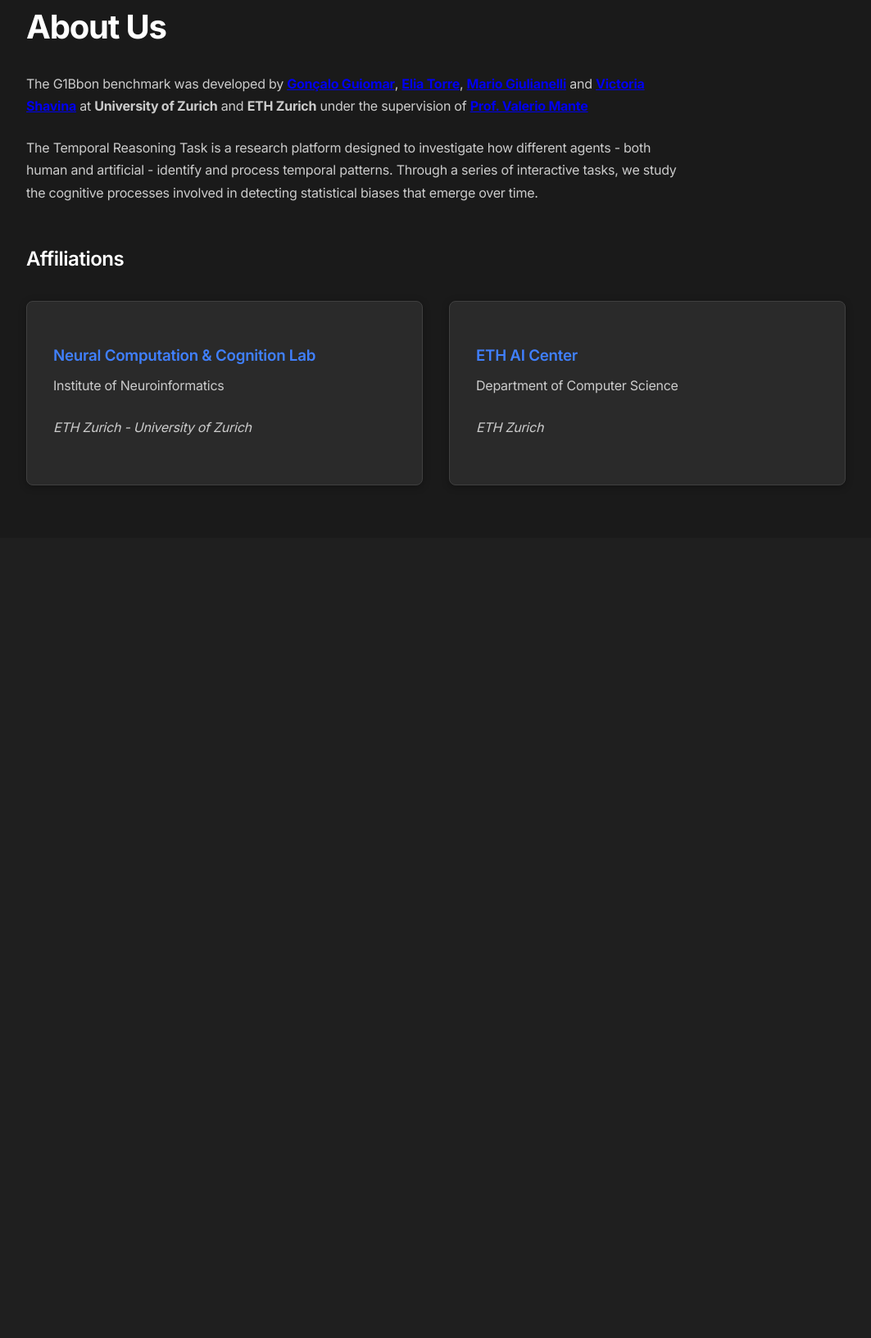
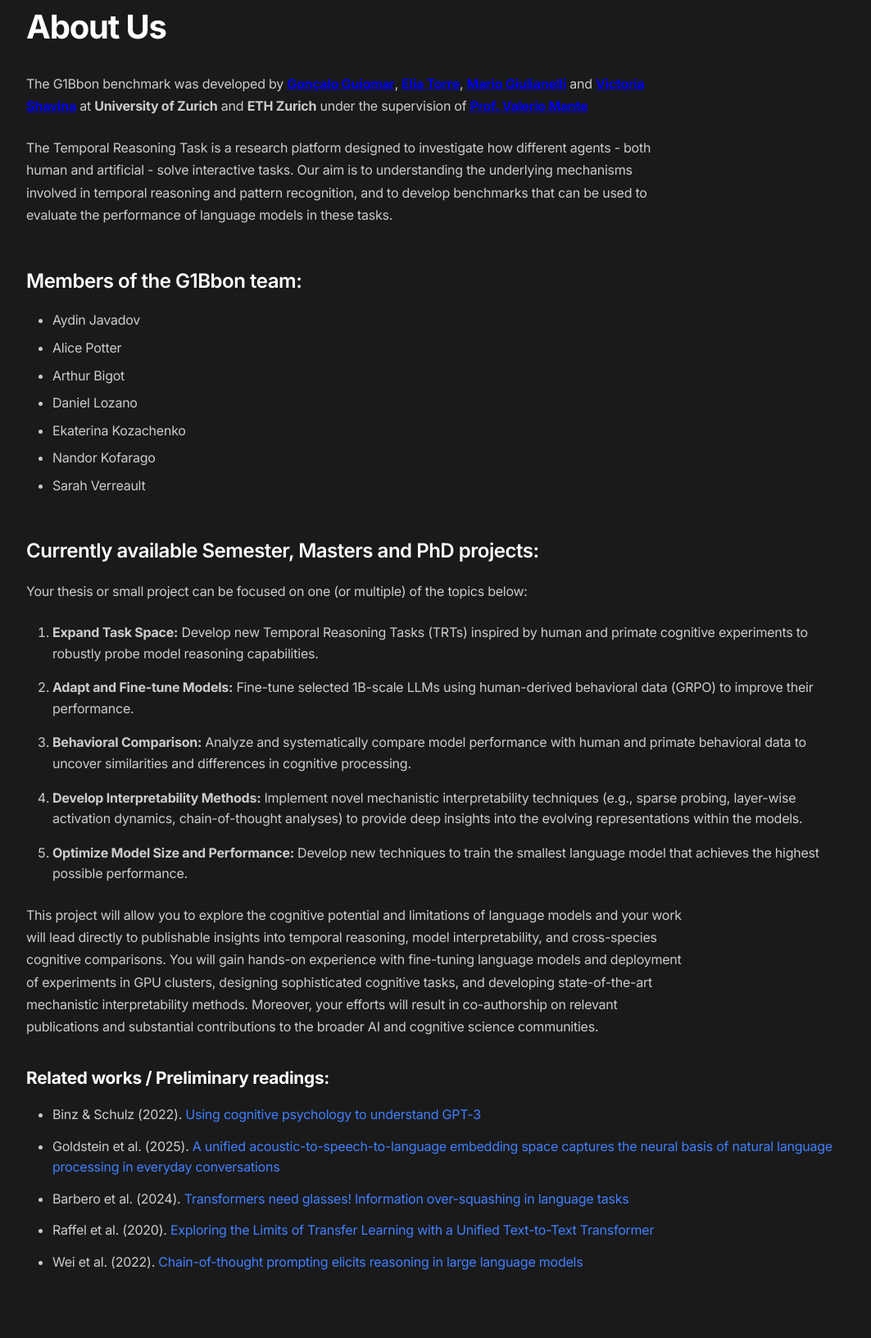
Before and after one commit to gguiomar/trt-web, a Flask app: page /about in a window 1280 px wide. Shown: the part 163-1795 px from the top of the page at 82% size, without its empty margins (108-1171 px from the left). Before the commit the page ends 755 px from the top, so only its background shows below. Run offline with Flask 3, Linux system fonts and the light colour scheme; some libraries are stand-ins or nearby versions.

Commit message:
fixed ratios

```diff
--- a/templates/about.html
+++ b/templates/about.html
@@ -18,27 +18,49 @@
 
     <div class="about-section">
         <p>
-            The Temporal Reasoning Task is a research platform designed to investigate how different agents -
-            both human and artificial - identify and process temporal patterns. Through a series of
-            interactive tasks, we study the cognitive processes involved in detecting statistical
-            biases that emerge over time.
+            The Temporal Reasoning Task is a research platform designed to investigate how different agents - both human and artificial -
+            solve interactive tasks. Our aim is to understanding the underlying mechanisms involved in temporal reasoning and pattern recognition,
+            and to develop benchmarks that can be used to evaluate the performance of language models in these tasks.
+
         </p>
     </div>
 
-    <div class="affiliations-section">
-        <h2>Affiliations</h2>
-        <div class="affiliations-grid">
-            <div class="affiliation-card">
-                <h3>Neural Computation & Cognition Lab</h3>
-                <p>Institute of Neuroinformatics</p>
-                <p class="institution">ETH Zurich - University of Zurich</p>
-            </div>
-            <div class="affiliation-card">
-                <h3>ETH AI Center</h3>
-                <p>Department of Computer Science</p>
-                <p class="institution">ETH Zurich</p>
-            </div>
-        </div>
+    <div class="team-section">
+        <h2>Members of the G1Bbon team:</h2>
+        <ul>
+            <li>Aydin Javadov</li>
+            <li>Alice Potter</li>
+            <li>Arthur Bigot</li>
+            <li>Daniel Lozano</li>
+            <li>Ekaterina Kozachenko</li>
+            <li>Nandor Kofarago</li>
+            <li>Sarah Verreault</li>
+        </ul>
+    </div>
+
+    <div class="projects-section">
+        <h2>Currently available Semester, Masters and PhD projects:</h2>
+
+        <p>Your thesis or small project can be focused on one (or multiple) of the topics below:</p>
+
+        <ol class="projects-list">
+            <li><strong>Expand Task Space:</strong> Develop new Temporal Reasoning Tasks (TRTs) inspired by human and primate cognitive experiments to robustly probe model reasoning capabilities.</li>
+            <li><strong>Adapt and Fine-tune Models:</strong> Fine-tune selected 1B-scale LLMs using human-derived behavioral data (GRPO) to improve their performance.</li>
+            <li><strong>Behavioral Comparison:</strong> Analyze and systematically compare model performance with human and primate behavioral data to uncover similarities and differences in cognitive processing.</li>
+            <li><strong>Develop Interpretability Methods:</strong> Implement novel mechanistic interpretability techniques (e.g., sparse probing, layer-wise activation dynamics, chain-of-thought analyses) to provide deep insights into the evolving representations within the models.</li>
+            <li><strong>Optimize Model Size and Performance:</strong> Develop new techniques to train the smallest language model that achieves the highest possible performance.</li>
+        </ol>
+
+        <p>This project will allow you to explore the cognitive potential and limitations of language models and your work will lead directly to publishable insights into temporal reasoning, model interpretability, and cross-species cognitive comparisons. You will gain hands-on experience with fine-tuning language models and deployment of experiments in GPU clusters, designing sophisticated cognitive tasks, and developing state-of-the-art mechanistic interpretability methods. Moreover, your efforts will result in co-authorship on relevant publications and substantial contributions to the broader AI and cognitive science communities.</p>
+
+        <h3>Related works / Preliminary readings:</h3>
+        <ul class="references-list">
+            <li>Binz & Schulz (2022). <a href="https://arxiv.org/abs/2206.14576" target="_blank">Using cognitive psychology to understand GPT-3</a></li>
+            <li>Goldstein et al. (2025). <a href="https://doi.org/10.1038/s41562-025-02105-9" target="_blank">A unified acoustic-to-speech-to-language embedding space captures the neural basis of natural language processing in everyday conversations</a></li>
+            <li>Barbero et al. (2024). <a href="https://arxiv.org/abs/2406.04267" target="_blank">Transformers need glasses! Information over-squashing in language tasks</a></li>
+            <li>Raffel et al. (2020). <a href="https://jmlr.org/papers/v21/20-074.html" target="_blank">Exploring the Limits of Transfer Learning with a Unified Text-to-Text Transformer</a></li>
+            <li>Wei et al. (2022). <a href="https://arxiv.org/abs/2201.11903" target="_blank">Chain-of-thought prompting elicits reasoning in large language models</a></li>
+        </ul>
     </div>
 
 <style>
@@ -56,11 +78,73 @@
 .goals-section h2,
 .affiliations-section h2,
 .collaborate-section h2,
-.contact-section h2 {
+.contact-section h2,
+.team-section h2,
+.projects-section h2 {
     text-align: left;
     font-size: 1.5rem;
     margin-bottom: 1rem;
     color: var(--text-primary);
+}
+
+.team-section {
+    margin: 3rem 0;
+}
+
+.team-section ul {
+    list-style-type: disc;
+    padding-left: 2rem;
+    margin: 1rem 0;
+}
+
+.team-section li {
+    margin: 0.5rem 0;
+    color: var(--text-secondary);
+}
+
+.projects-section {
+    margin: 3rem 0;
+}
+
+.projects-section h3 {
+    font-size: 1.3rem;
+    margin: 2rem 0 1rem 0;
+    color: var(--text-primary);
+}
+
+.projects-list {
+    list-style-type: decimal;
+    padding-left: 2rem;
+    margin: 1.5rem 0;
+}
+
+.projects-list li {
+    margin: 1rem 0;
+    color: var(--text-secondary);
+    line-height: 1.6;
+}
+
+.references-list {
+    list-style-type: disc;
+    padding-left: 2rem;
+    margin: 1rem 0;
+}
+
+.references-list li {
+    margin: 0.8rem 0;
+    color: var(--text-secondary);
+    line-height: 1.6;
+}
+
+.references-list a {
+    color: var(--accent-blue);
+    text-decoration: none;
+    transition: color 0.2s ease;
+}
+
+.references-list a:hover {
+    color: #22c55e;
+    text-decoration: underline;
 }
 
 .goals-grid {
--- a/templates/final.html
+++ b/templates/final.html
@@ -22,7 +22,7 @@
     display: flex;
     align-items: center;
     justify-content: center;
-    padding: calc(var(--nav-height) + 2rem - 189px) 1rem 1rem 1rem;
+    padding: calc(var(--nav-height) - -2rem) 1rem 1rem 1rem;
 }
 
 .final-page-container .game-container {
--- a/templates/round.html
+++ b/templates/round.html
@@ -100,7 +100,7 @@
         display: flex;
         align-items: center;
         justify-content: center;
-        padding: calc(var(--nav-height) + 2rem - 189px) 1rem 1rem 1rem;
+        padding: calc(var(--nav-height) + 2rem - 200px) 1rem 1rem 1rem;
     }
 
     .round-page-container .game-container {
```
Also changed, not shown: static/stats.json (+7 -7 lines), templates/introduction.html (+58 -3 lines), templates/result.html (+15 -1 lines), 7 other files.
